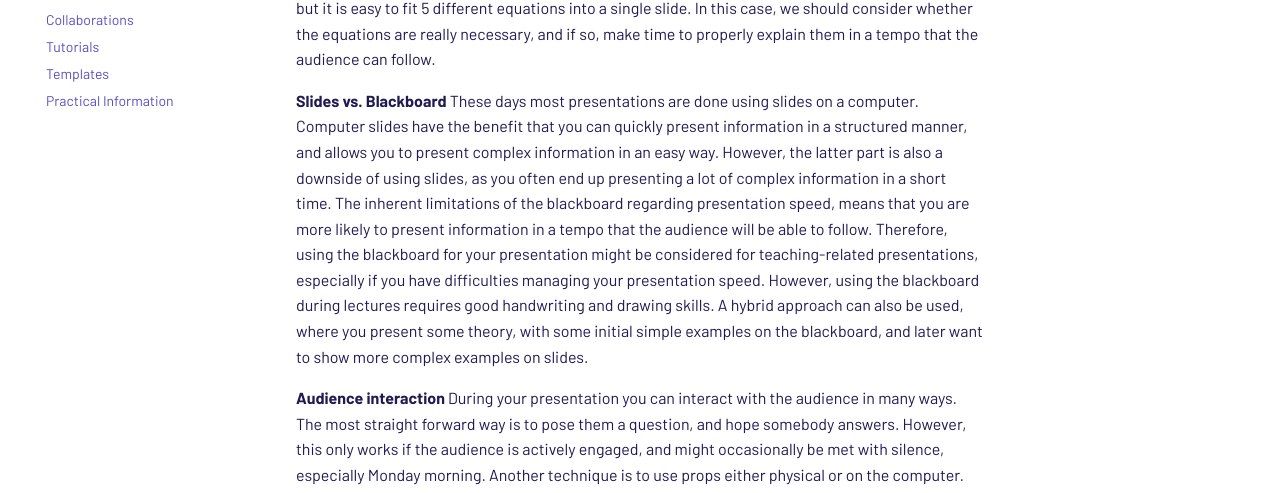
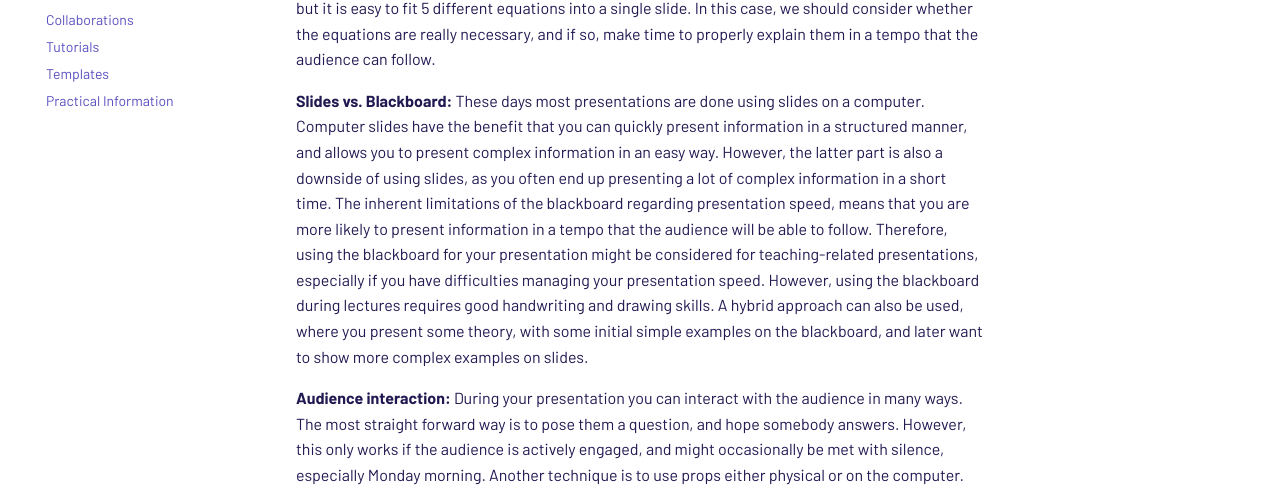
Before and after one commit to HolgerBovbjerg/AIS-wiki, an MkDocs documentation site: the page built from docs/pages/tutorials/knowledge_dissemination/the_good_presentation.md, in a window 1280 px wide and 900 px high, scrolled down 444 px. Shown: the part 169-662 px from the top of the window. Built offline with MkDocs 1.6.1 and Material for MkDocs 9.7.7, drawn with Linux system fonts in a browser that asks for light colours.

```diff
--- a/docs/pages/tutorials/knowledge_dissemination/the_good_presentation.md
+++ b/docs/pages/tutorials/knowledge_dissemination/the_good_presentation.md
@@ -15,7 +15,7 @@ It is important that the presented material fits the amount of time a viewer wil
 For instance, it can sometimes take more than 30 seconds to understand a single math equation, but it is easy to fit 5 different equations into a single slide.
 In this case, we should consider whether the equations are really necessary, and if so, make time to properly explain them in a tempo that the audience can follow.
 
-**Slides vs. Blackboard**
+**Slides vs. Blackboard:**
 These days most presentations are done using slides on a computer.
 Computer slides have the benefit that you can quickly present information in a structured manner, and allows you to present complex information in an easy way.
 However, the latter part is also a downside of using slides, as you often end up presenting a lot of complex information in a short time.
@@ -24,7 +24,7 @@ Therefore, using the blackboard for your presentation might be considered for te
 However, using the blackboard during lectures requires good handwriting and drawing skills.
 A hybrid approach can also be used, where you present some theory, with some initial simple examples on the blackboard, and later want to show more complex examples on slides.
 
-**Audience interaction**
+**Audience interaction:**
 During your presentation you can interact with the audience in many ways.
 The most straight forward way is to pose them a question, and hope somebody answers.
 However, this only works if the audience is actively engaged, and might occasionally be met with silence, especially Monday morning.
```
